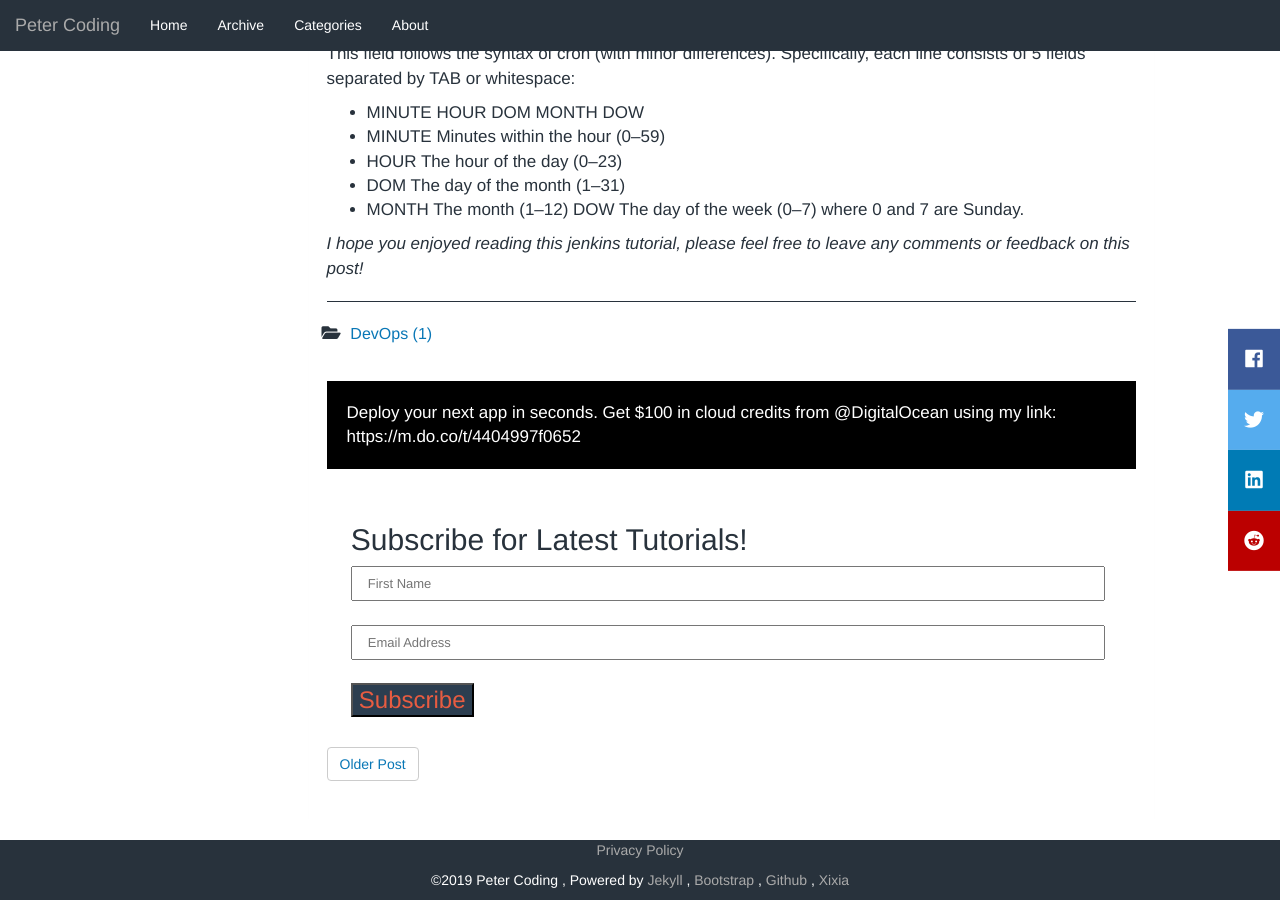
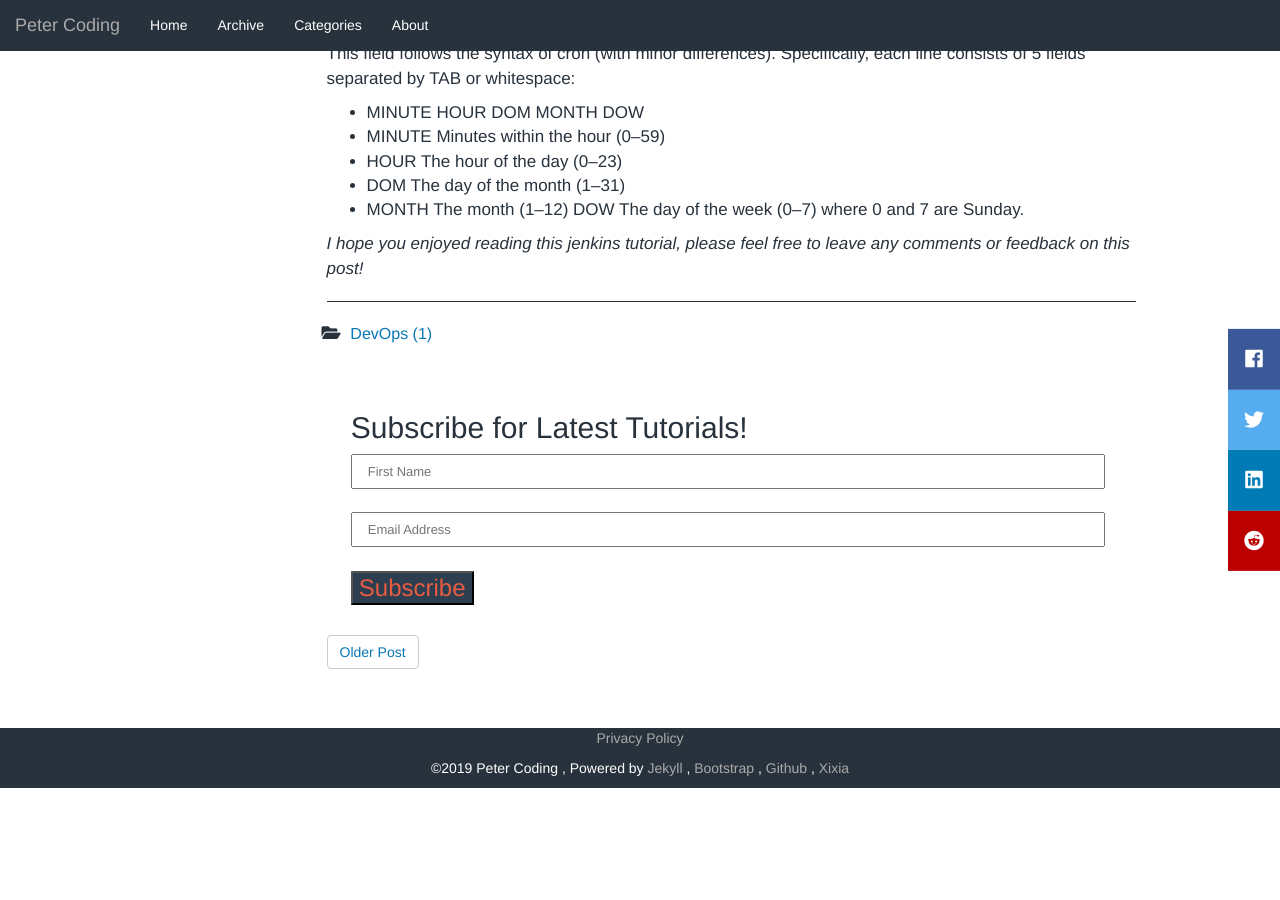
Before and after one commit to aximilli1212/peterhdd.github.io, a Jekyll site: the page built from _posts/2019-07-15-how-to-use-jenkins.md, in a window 1280 px wide and 900 px high, scrolled down 6418 px. Built offline with Jekyll 4.4.1, drawn with Linux system fonts in a browser that asks for light colours; nearby versions of some CDN libraries; comment, search, counter and statistics services are not loaded; after the commit the page ends 7206 px from its top, so only the background shows below that.

Commit message:
update website

```diff
--- a/_layouts/post.html
+++ b/_layouts/post.html
@@ -95,10 +95,16 @@
     </div>
     {% include comments.html %}
     {% include shareIcons.html %}
-    <br>
-    <div style="background-color: black; color:white;padding: 20px">
-      Deploy your next app in seconds. Get $100 in cloud credits from @DigitalOcean using my link: https://m.do.co/t/4404997f0652
-    </div>
+    <script async src="https://pagead2.googlesyndication.com/pagead/js/adsbygoogle.js"></script>
+    <ins class="adsbygoogle"
+         style="display:block"
+         data-ad-format="fluid"
+         data-ad-layout-key="-gw-3+1f-3d+2z"
+         data-ad-client="ca-pub-8689548599050263"
+         data-ad-slot="9802386561"></ins>
+    <script>
+         (adsbygoogle = window.adsbygoogle || []).push({});
+    </script>
     <br>
     {% include subscribe.html %}
 </div>
```
